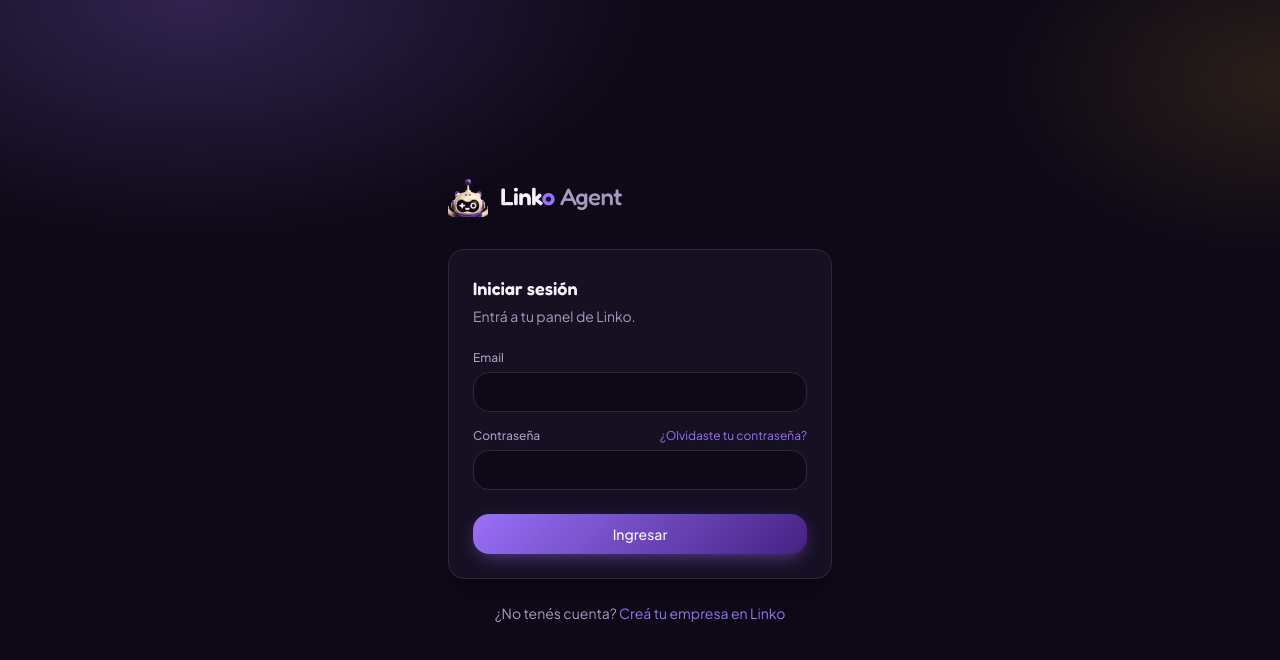
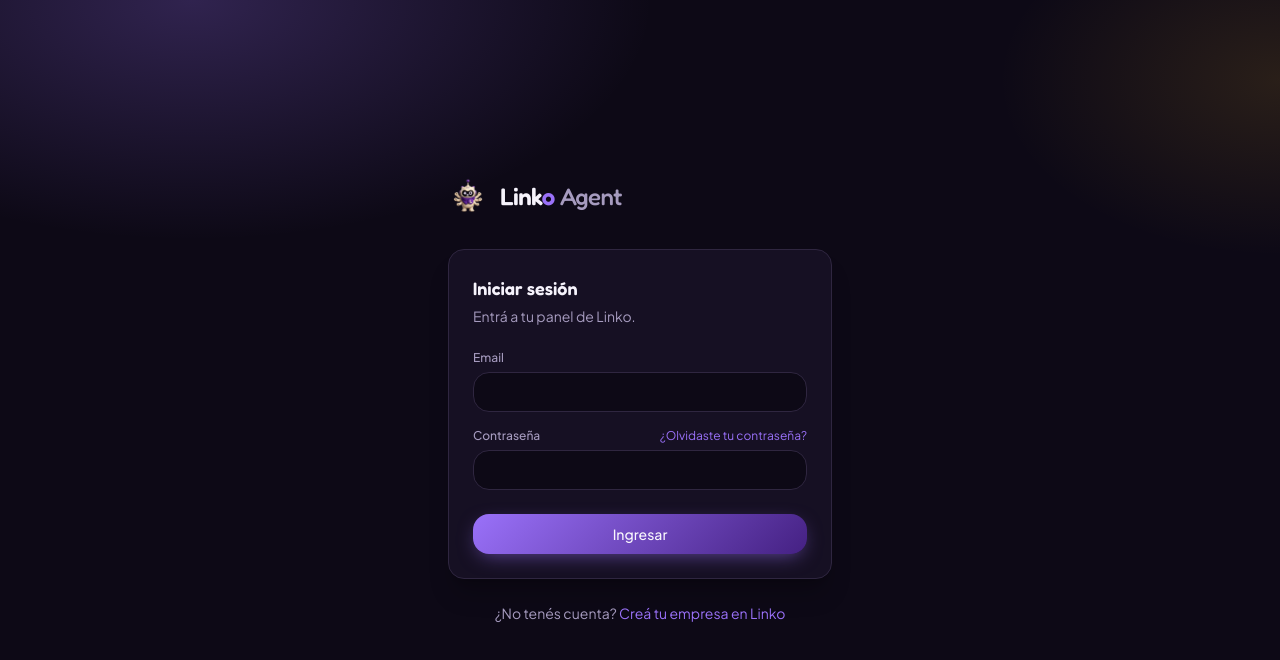
Before and after one commit to linkoagent/LinkoAgent, a Next.js app: page /login in a window 1280 px wide. Shown: the top 660 px of the page. Built offline with nearby package versions, Linux system fonts and the light colour scheme; no server answers.

Commit message:
Use full-body mascot image in Logomark instead of face-only crop

```diff
--- a/src/components/logomark.tsx
+++ b/src/components/logomark.tsx
@@ -5,7 +5,7 @@
 export function Logomark({ className, size = 32 }: { className?: string; size?: number }) {
   return (
     <div className={cn("relative shrink-0", className)} style={{ width: size, height: size }}>
-      <Image src="/linko-mascot.png" alt="Linko" fill sizes="128px" className="object-contain" priority />
+      <Image src="/apple-touch-icon.png" alt="Linko" fill sizes="128px" className="object-contain" priority />
     </div>
   );
 }
```
